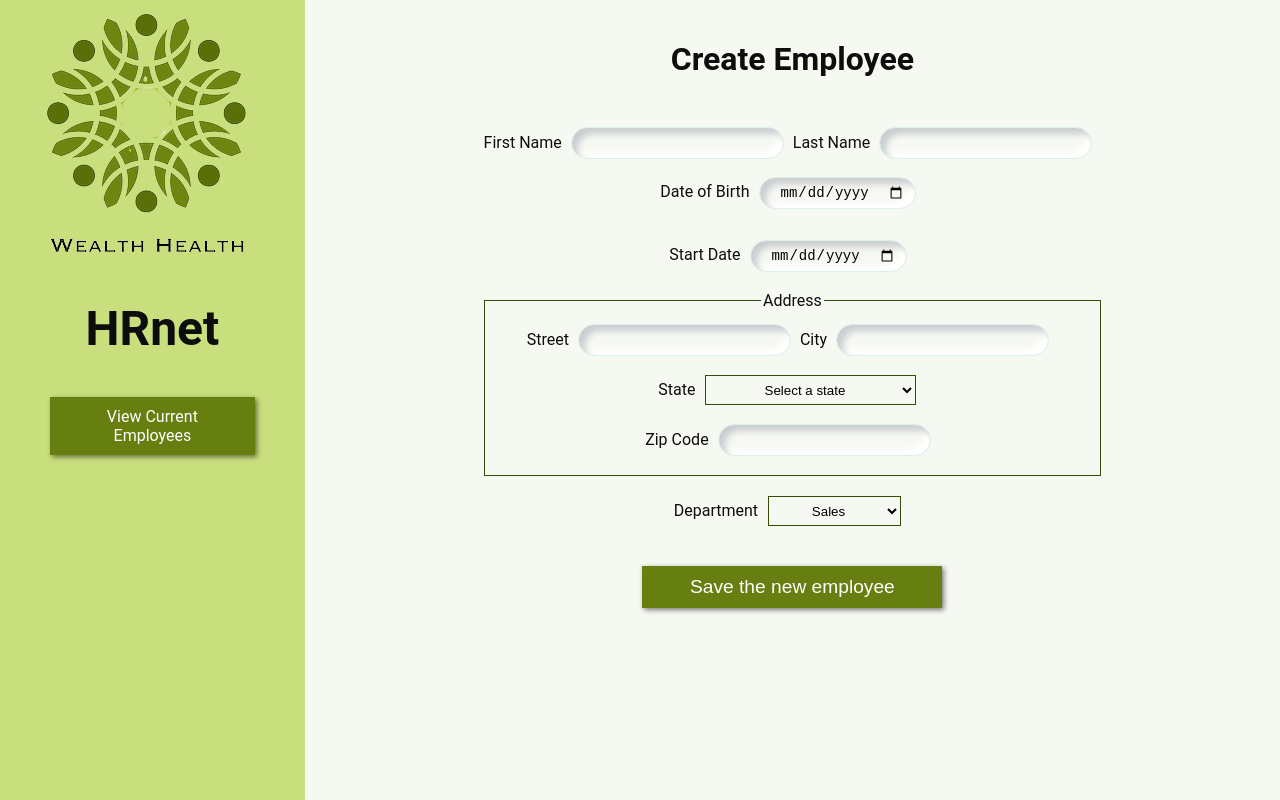
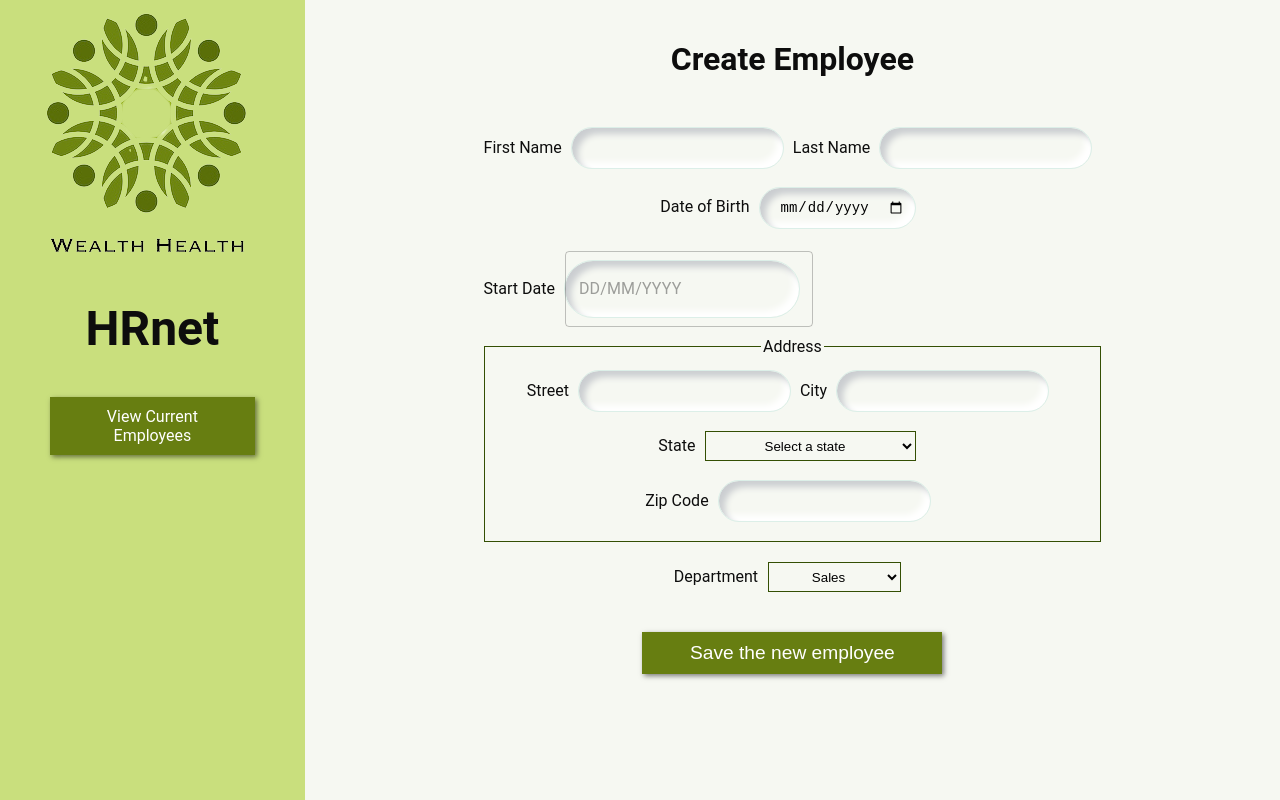
Before and after one commit to PalaciosCaroline/projet14_react, a React (Create React App) app: page /newemployee in a window 1280 px wide. Built offline with nearby package versions, Linux system fonts and the light colour scheme.

Commit message:
Installation datePicker sur startDate

```diff
--- a/src/components/StartDate.jsx
+++ b/src/components/StartDate.jsx
@@ -2,20 +2,31 @@ import React from 'react'
 import { useDispatch} from 'react-redux';
 import {setStartDateEntree} from './../store/newEmployeeEntreeSlice'
 import { formatDate } from '../utils/controlDate';
+import { DatePicker } from '@mui/x-date-pickers/DatePicker';
+import { MobileDatePicker } from '@mui/x-date-pickers/MobileDatePicker';
+import dayjs from 'dayjs';
 
 export default function StartDate() {
     // const [errorStartDate, setErrorStartDate] = useState()
     const dispatch = useDispatch();
 
-    function handleStartDateChange(event) {
-        const formattedDate = formatDate(event.target.value);
-        dispatch(setStartDateEntree(formattedDate));
-    }
+    const noBeforeDay = dayjs().subtract(1, 'year');
+    const noAfterDay = dayjs().add(1, 'year');
 
   return (
-    <div className='form-group'>
-        <label htmlFor="start-date">Start Date</label>
-        <input id="start-date" type="date" onChange={handleStartDateChange} />
+    <div className='form-group box_startDate'>
+
+        <p>Start Date</p>
+        <MobileDatePicker
+        // label="Start Date"
+
+        minDate={noBeforeDay}
+        maxDate={noAfterDay}
+        views={['year', 'month', 'day']}
+        onChange={event => dispatch(setStartDateEntree(formatDate(event)))}
+
+        />
+
     </div>
   )
 }
--- a/src/components/Table.jsx
+++ b/src/components/Table.jsx
@@ -36,13 +36,13 @@ export default function Table({ data, columns }) {
           {columnData.map(({ label, property, selectedBtnSort }) => (
             <th key={property}>
               <div style={{ display: 'flex', alignItems: 'center' }}>
-                <p style={{ display: 'block', textAlign:'center'}}>{label}</p>
+                <p className='label'>{label}</p>
                 <div>
                   <button
                     type="button"
                     onClick={() => handleSort(property, 'asc')}
-                    style={{ marginLeft: '8px' , width: '50px',display: 'inline-block'}}
-                    className={selectedBtnSort && sortOrder === 'asc' ? 'selectedBtnSort' : ''}
+
+                   className={`btnForSort ${selectedBtnSort && sortOrder === 'asc' ? 'selectedBtnSort' : ''}`}
                   >
                     <FaSortUp  style={{ height:'1.4rem', width: '1.4rem',verticalAlign: 'center' }} />
                   </button>
@@ -51,9 +51,9 @@ export default function Table({ data, columns }) {
                     type="button"
                     onClick={() => handleSort(property, 'desc')}
                     style={{ marginLeft: '8px', width: '50px',display: 'block', marginTop: '8px'}}
-                    className={selectedBtnSort && sortOrder === 'desc' ? 'selectedBtnSort' : ''}
+                    className={`btnForSort ${selectedBtnSort && sortOrder === 'desc' ? 'selectedBtnSort' : ''}`}
                   >
-                    <FaSortDown style={{ height:'1.4rem', width: '1.4rem',verticalAlign: 'center' }} />
+                    <FaSortDown />
                   </button>
                 </div>
               </div>
--- a/src/index.css
+++ b/src/index.css
@@ -28,6 +28,7 @@ body {
     sans-serif;
   -webkit-font-smoothing: antialiased;
   -moz-osx-font-smoothing: grayscale;
+  background-color: #eff2e9;
 }
 
 ul, li{
@@ -344,7 +345,7 @@ input{
   padding: 10px;
   padding-left: 20px;
   border: none;
-  height: 30px;
+  height: 40px;
   font-size: 14px;
   border-radius: 50px;
   box-shadow: inset 6px 6px 6px #cbced1, inset -6px -6px 6px white;
@@ -379,11 +380,44 @@ input{
   /* -self: flex-end; */
 }
 table button{
-  background-color: #97da85;
   background-color: #b1c46c;
   border: none;
 }
 .selectedBtnSort{
-  background: green;
   background: #344f04;
 }
+
+table button > svg {
+  height:1.4rem;
+  width: 1.4rem;
+  vertical-align: center;
+}
+
+table button {
+  margin-left: 8px;
+   width: 50px;
+   display: block;
+   margin-top: 8px;
+}
+
+.box_startDate{
+  display: flex;
+  align-items: center;
+}
+.box_startDate p {
+  margin-right: 10px;
+}
+.box_startDate .MuiInputBaseInput-input .css-1t8l2tu-MuiInputBase-input-MuiOutlinedInput-input{
+  height: 20px;
+}
+.box_startDate .css-1t8l2tu-MuiInputBase-input-MuiOutlinedInput-input{
+  height: 25px;
+  margin: 10px;
+  padding:10px;
+}
+
+/* .box_startDate label[data-shrink=false]+.MuiInputBase-formControl .css-1t8l2tu-MuiInputBase-input-MuiOutlinedInput-input{
+  height: 30px;
+  margin: 0;
+  padding:8px;
+} */
```
Also changed, not shown: package.json (+7 -0 lines), src/components/FormNewEmployee.jsx (+8 -0 lines), 1 other file (tests, documents, lock files or other folders).
